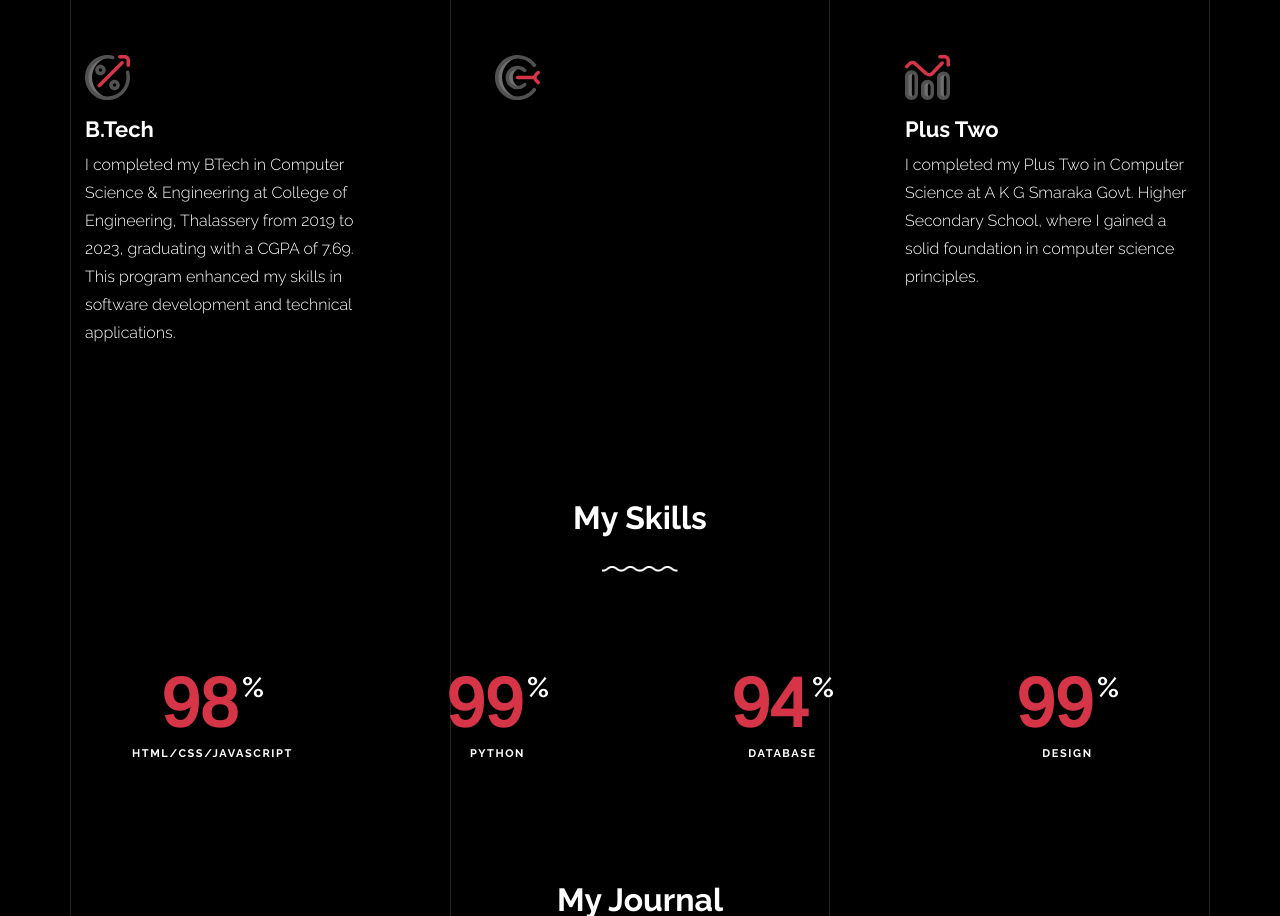
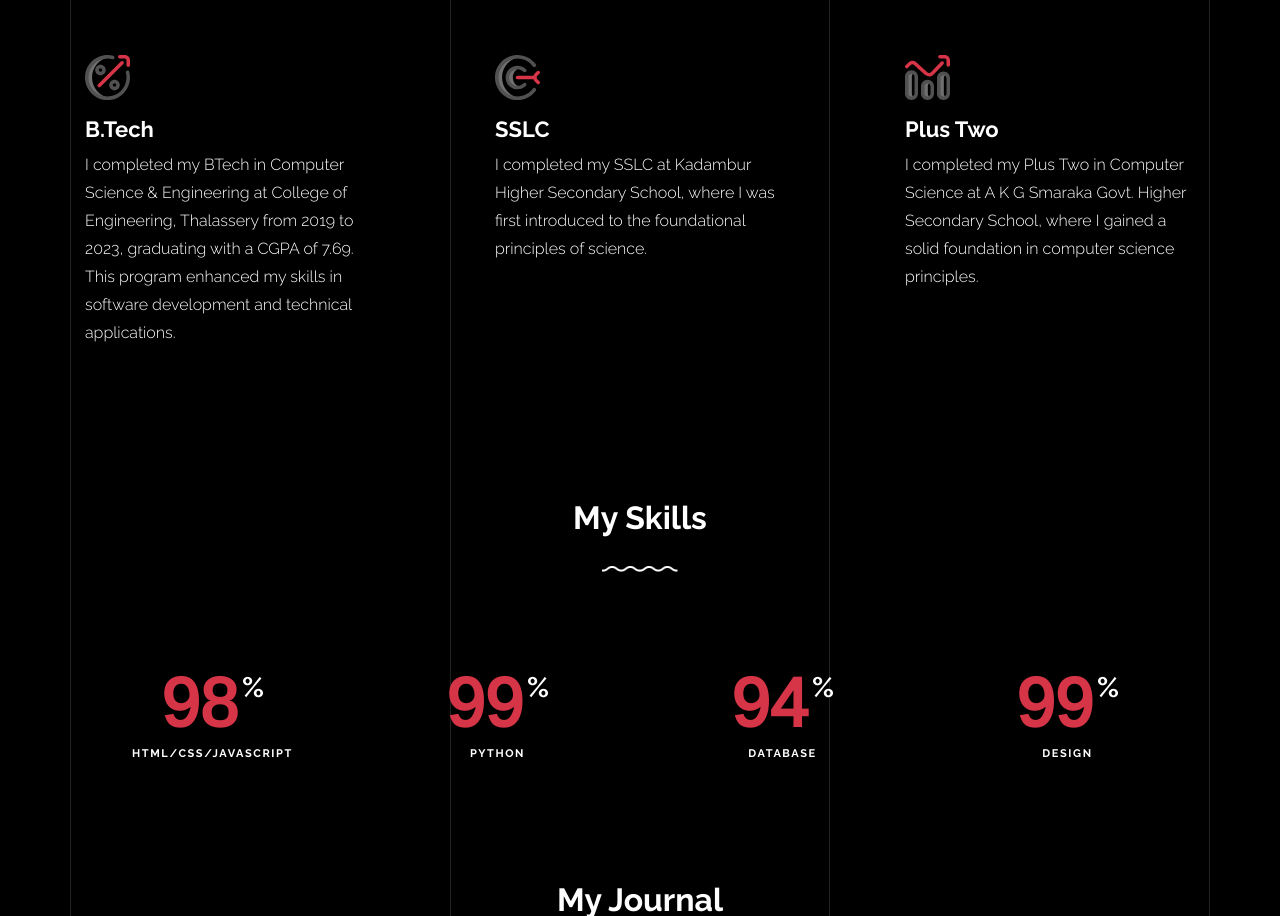
Before and after one commit to rohithkp1901/portfolio, a plain HTML site: page index.html in a window 1280 px wide. Shown: the part 2992-3908 px from the top of the page. Drawn offline with nearby package versions, Linux system fonts and the light colour scheme; files whose address does not match are found by name.

Commit message:
made somemore changes5

```diff
--- a/index.html
+++ b/index.html
@@ -296,7 +296,8 @@
                 <div class="wrap-icon mb-3">
                   <img src="images/svg/006-goal.svg" alt="Image" width="45">
                 </div>
-
+                <h3>SSLC</h3>
+                <p>I completed my SSLC at Kadambur Higher Secondary School, where I was first introduced to the foundational principles of science. </p>
               </div>
             </div>
             <div class="col-md-6 col-lg-4 mb-4">
```
